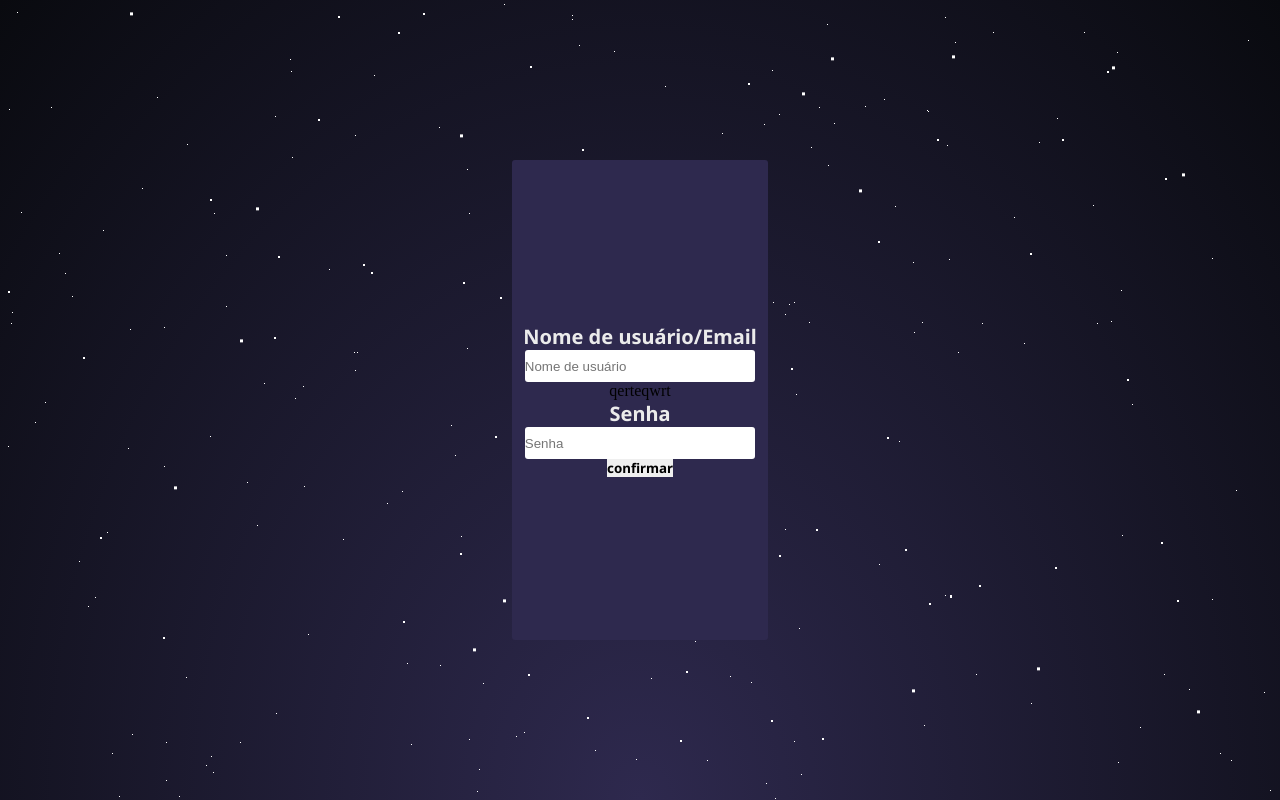
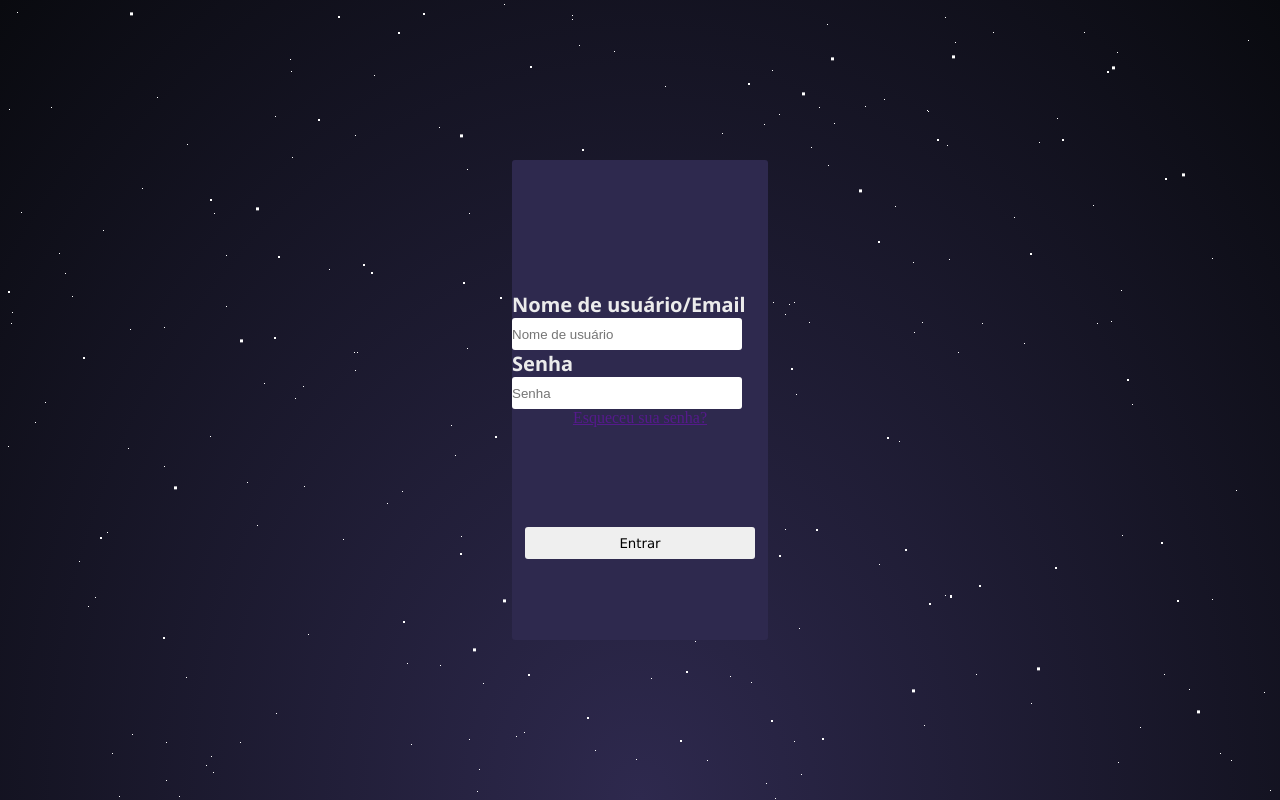
Before and after one commit to uSilas/PROJECT-JOBER, a plain HTML site: page login/login.html in a window 1280 px wide. Drawn offline with Linux system fonts and the light colour scheme.

Commit message:
login alterado novamente

```diff
--- a/login/login.css
+++ b/login/login.css
@@ -1,3 +1,4 @@
+
 @import url('https://fonts.googleapis.com/css2?family=Noto+Sans:wght@700&display=swap');
 @import "../styles/background.css";
 
@@ -16,6 +17,13 @@
     flex-direction: column;
     border-radius: 3px;
 }
+.login .formulario{
+    margin-top: 50px;
+    display: flex;
+    justify-content: center;
+    align-items: center;
+    flex-direction: column;
+}
 .login label{
     position: relative;
     font-size: 20px;
@@ -29,10 +37,15 @@
     height: 4vh;
     width: 18vw;
     border-radius: 3px;
+
 }
 .login button{
+    border-radius: 3px;
+    margin-top: 100px;
+    height: 4vh;
+    width: 18vw;
     outline: none;
-    font-family: 'noto sans', sans-serif;
+    font-family:Verdana, Geneva, Tahoma, sans-serif
 }
 .login button:hover{
     cursor:grab;
--- a/login/login.html
+++ b/login/login.html
@@ -16,12 +16,21 @@
 
     </section>
     <div class="login">
-        <label id="Email" for="email">Nome de usuário/Email</label>
-            <input type="email" id="email" placeholder="Nome de usuário">
-        qerteqwrt
-        <label id="Senha" for="password">Senha</label>
-            <input type="password" id="password" placeholder="Senha">
-        <button>confirmar</button>
+        <form class="formulario">
+            <div class="input-group">
+                <label id="Email" for="email">Nome de usuário/Email</label>
+                <input type="email" id="email" placeholder="Nome de usuário">
+            </div>
+
+            <div class="input-group">
+                <label id="Senha" for="password">Senha</label>
+                <input type="password" id="password" placeholder="Senha">
+            </div>
+
+            <a href="">Esqueceu sua senha?</a>
+            <button>Entrar</button>
+
+        </form>
     </div>
 </body>
 </html>
```
